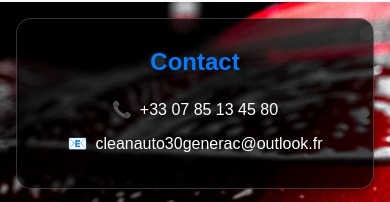
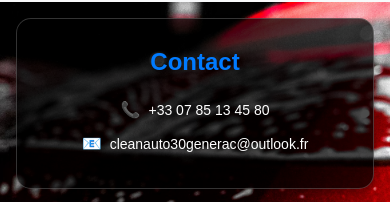
Before and after one commit to ilyesbahlagui/cleanauto, a plain HTML site: page index.html in a window 390 px wide. Shown: the part 4840-5042 px from the top of the page. Drawn offline with Linux system fonts and the light colour scheme; some packages are replaced by stand-ins of ours; a script that the page names is missing; a web font is replaced by a local one.

Commit message:
Ajout de la taille de police pour les liens des éléments de contact

```diff
--- a/css/main.css
+++ b/css/main.css
@@ -248,6 +248,7 @@ body {
 
     .contact-item a {
         white-space: nowrap!important;
+        font-size: 0.875rem !important;
     }
     .swal2-popup {
         width: 100%!important;
```
